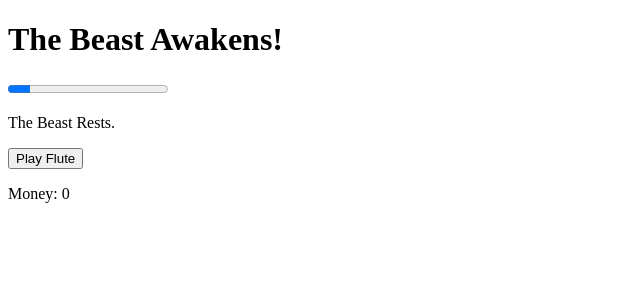
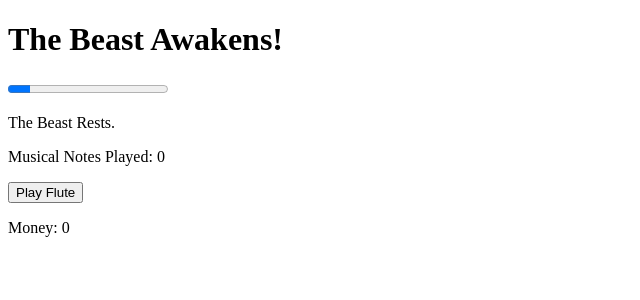
Before and after one commit to SHewitt95/beast-awakens, a Svelte app: page / in a window 1280 px wide. Both pictures are taken after a click on the button "Play". Shown: the top 300 px of the page, without its empty margins (0-640 px from the left). Built offline with nearby package versions, Linux system fonts and the light colour scheme.

Commit message:
show and reset clickCount

```diff
--- a/src/App.svelte
+++ b/src/App.svelte
@@ -8,7 +8,13 @@
     MIN_COUNT_VALUE,
     INITIAL_RATE_OF_CHANGE,
   } from "./lib/ReadableStore";
-  import { count, money, gameOver, gameStart } from "./lib/WritableStore";
+  import {
+    count,
+    money,
+    gameOver,
+    gameStart,
+    clickCount,
+  } from "./lib/WritableStore";
 
   function gameLoop() {
     $count = Math.max(
@@ -34,6 +40,7 @@
   {:else}
     <ProgressBar value={$count} />
     <BeastStatus />
+    <p>Musical Notes Played: {$clickCount}</p>
     <FluteButton />
     {#if $gameOver}
       <ResetButton />
--- a/src/lib/ResetButton.svelte
+++ b/src/lib/ResetButton.svelte
@@ -1,11 +1,12 @@
 <script lang="ts">
-    import { count, money, gameOver } from "./WritableStore";
+  import { count, money, gameOver, clickCount } from "./WritableStore";
 
-    function reset() {
-        $count = 0;
-        $money = 0;
-        $gameOver = false;
-    }
+  function reset() {
+    $count = 0;
+    $money = 0;
+    $gameOver = false;
+    $clickCount = 0;
+  }
 </script>
 
-<button on:click="{reset}">Reset</button>
+<button on:click={reset}>Reset</button>
```
